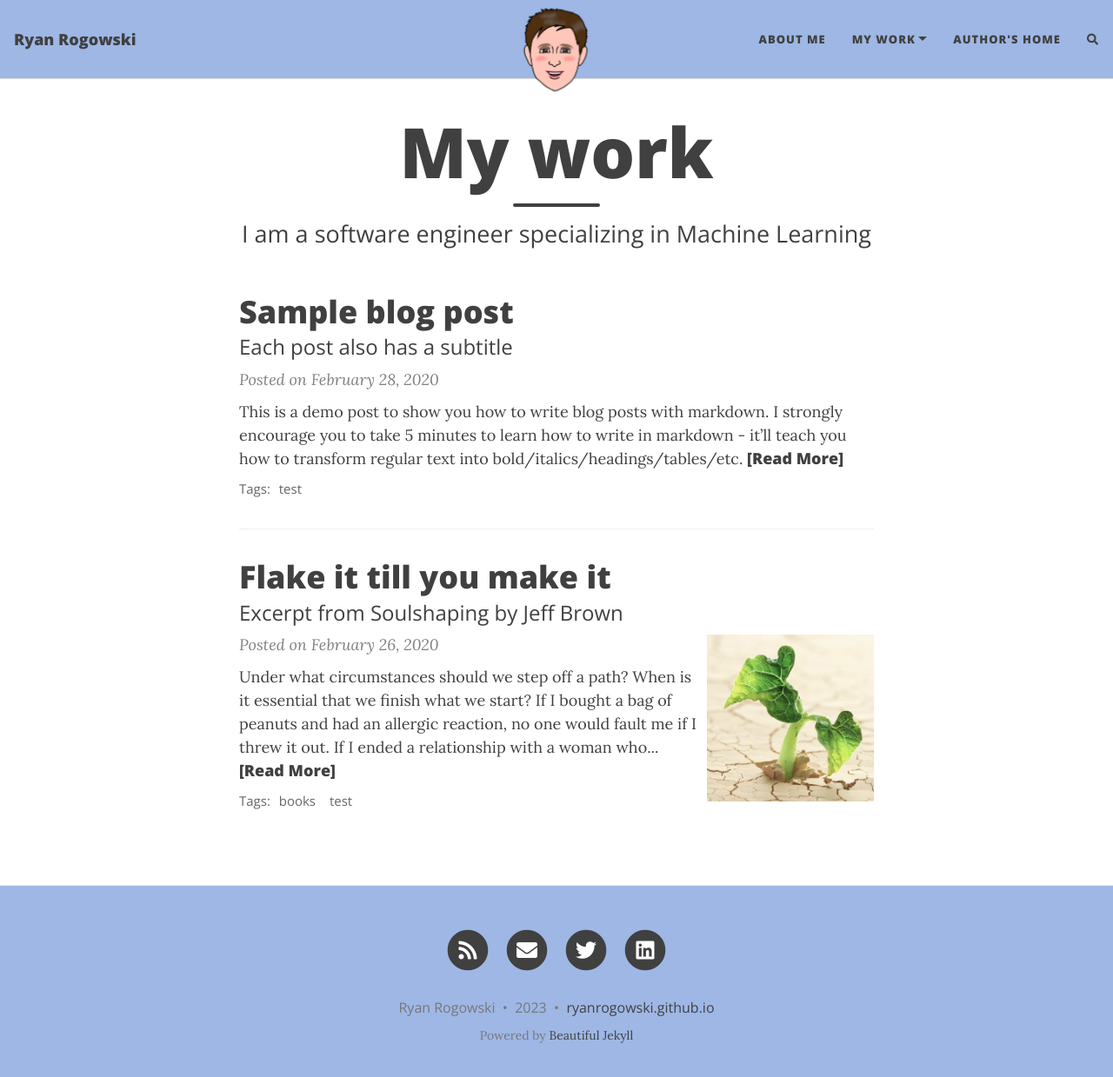
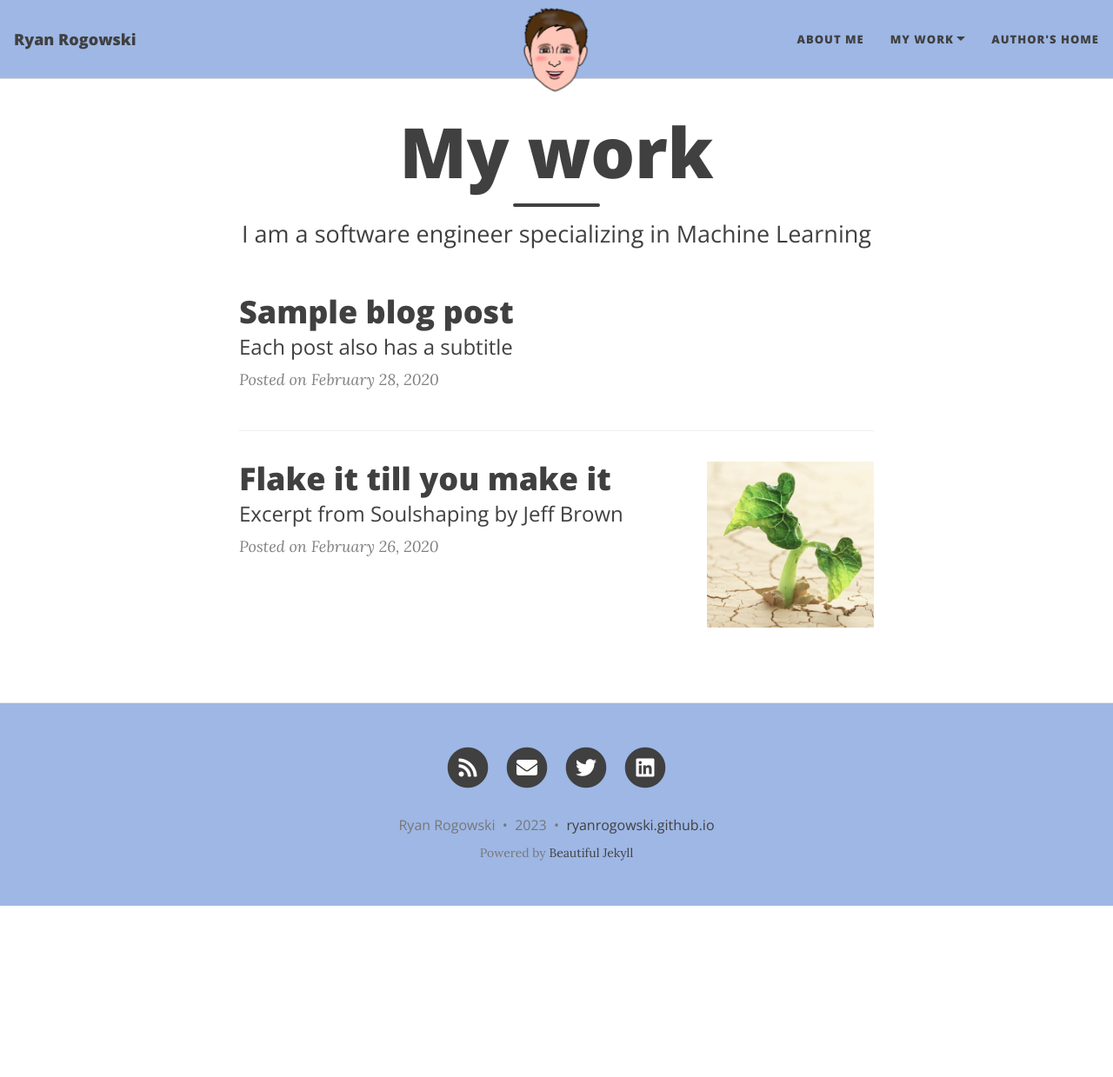
Before and after one commit to RyanRogowski/RyanRogowski.github.io, a Jekyll site: the page built from index.html, in a window 1280 px wide and 1252 px high. Shown: the top 1239 px of the window at 87% size. Built offline with Jekyll 4.4.1, drawn with Linux system fonts in a browser that asks for light colours; nearby versions of some CDN libraries; the list of posts is cut into pages by our own code; comment, search, counter and statistics services are not loaded.

Commit message:
remove blog post feed

```diff
--- a/_config.yml
+++ b/_config.yml
@@ -100,13 +100,13 @@ url-pretty: "ryanrogowski.github.io"
 excerpt_length: 50
 
 # Whether or not to show an excerpt for every blog post in the feed page
-feed_show_excerpt: true
+feed_show_excerpt: false
 
 # Whether or not to show a list of tags below each post preview in the feed page
-feed_show_tags: true
+feed_show_tags: false
 
 # Add a search button to the navbar
-post_search: true
+post_search: false
 
 # Add a button in the footer to edit the current page. Only works if your website is hosted on GitHub
 edit_page_button: false
@@ -114,7 +114,7 @@ edit_page_button: false
 # Allow sub-menu items (second-level navigation menu items) to be longer than the top-level menu
 # If this setting is off, then long sub-menu words might get cut off
 # See https://github.com/daattali/beautiful-jekyll/issues/765 to understand the issue this setting can solve
-navbar-var-length: false
+navbar-var-length: true
 
 # The keywords to associate with your website, for SEO purposes
 #keywords: "my,list,of,keywords"
```
